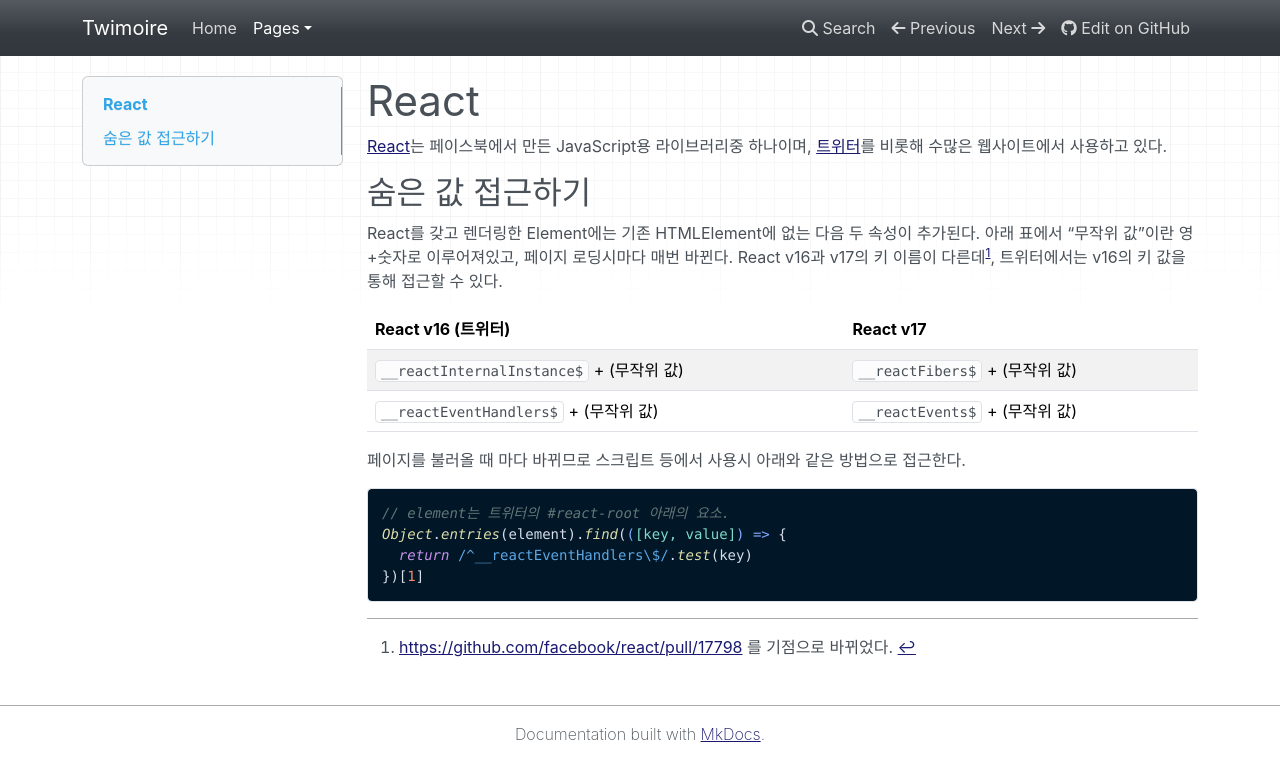
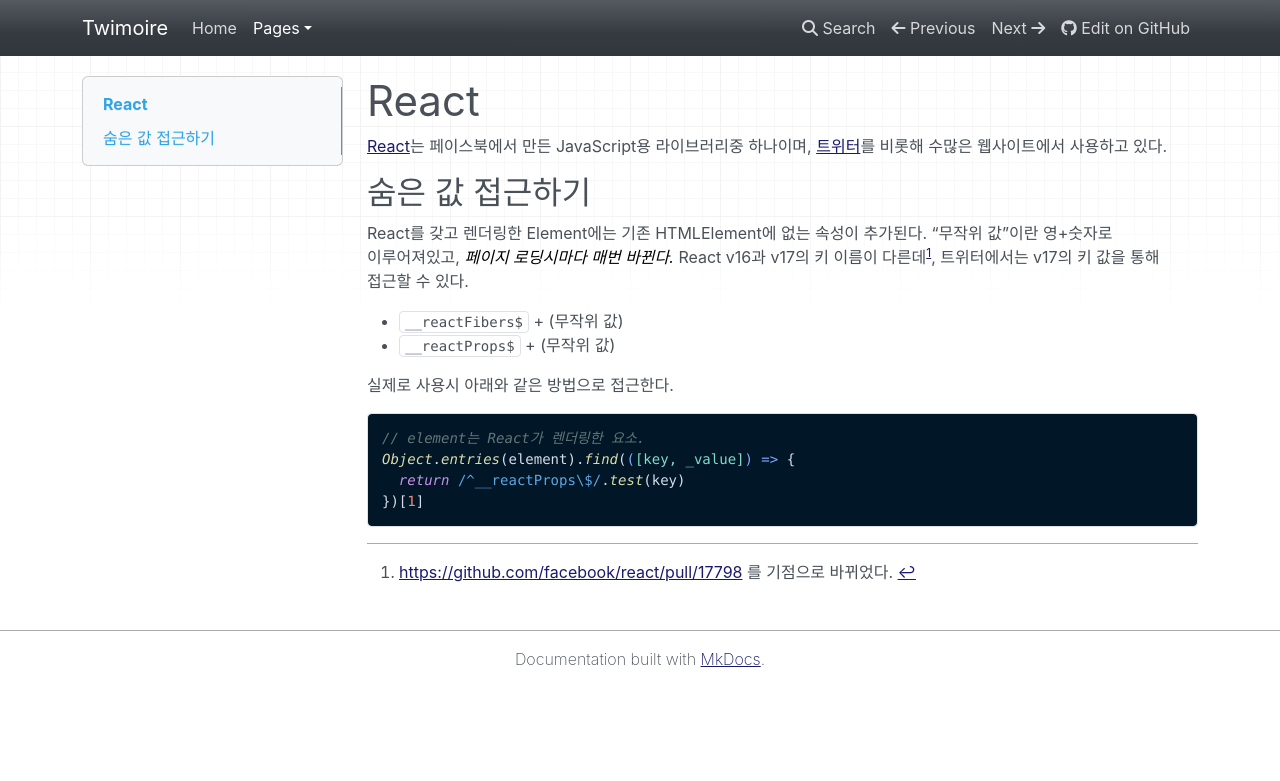
Before and after one commit to gaeulbyul/Twimoire, an MkDocs documentation site: the page built from docs/react.md, in a window 1280 px wide. Shown: the top 781 px of the page. Built offline with MkDocs 1.6.1, drawn with Linux system fonts in a browser that asks for light colours; nearby versions of some CDN libraries.

Commit message:
React v17관련 내용 반영

````diff
--- a/docs/react.md
+++ b/docs/react.md
@@ -6,19 +6,17 @@
 숨은 값 접근하기
 ---------
 
-React를 갖고 렌더링한 Element에는 기존 HTMLElement에 없는 다음 두 속성이 추가된다. 아래 표에서 "무작위 값"이란 영+숫자로 이루어져있고, 페이지 로딩시마다 매번 바뀐다. React v16과 v17의 키 이름이 다른데[^1], 트위터에서는 v16의 키 값을 통해 접근할 수 있다.
+React를 갖고 렌더링한 Element에는 기존 HTMLElement에 없는 속성이 추가된다. "무작위 값"이란 영+숫자로 이루어져있고, *페이지 로딩시마다 매번 바뀐다.* React v16과 v17의 키 이름이 다른데[^1], 트위터에서는 v17의 키 값을 통해 접근할 수 있다.
 
-|React v16 (트위터)                      | React v17                     |
-|------------------------------------ |------------------------------ |
-|`__reactInternalInstance$` + (무작위 값) | `__reactFibers$` + (무작위 값)  |
-|`__reactEventHandlers$` + (무작위 값)    | `__reactEvents$` + (무작위 값)  |
+* `__reactFibers$` + (무작위 값)
+* `__reactProps$` + (무작위 값)
 
-페이지를 불러올 때 마다 바뀌므로 스크립트 등에서 사용시 아래와 같은 방법으로 접근한다.
+실제로 사용시 아래와 같은 방법으로 접근한다.
 
 ```javascript
-// element는 트위터의 #react-root 아래의 요소.
-Object.entries(element).find(([key, value]) => {
-  return /^__reactEventHandlers\$/.test(key)
+// element는 React가 렌더링한 요소.
+Object.entries(element).find(([key, _value]) => {
+  return /^__reactProps\$/.test(key)
 })[1]
 ```
 
````
